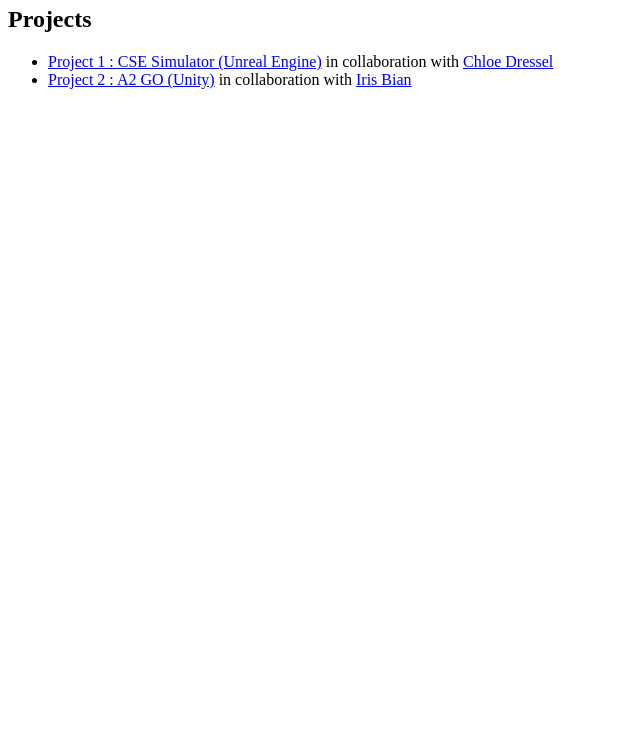
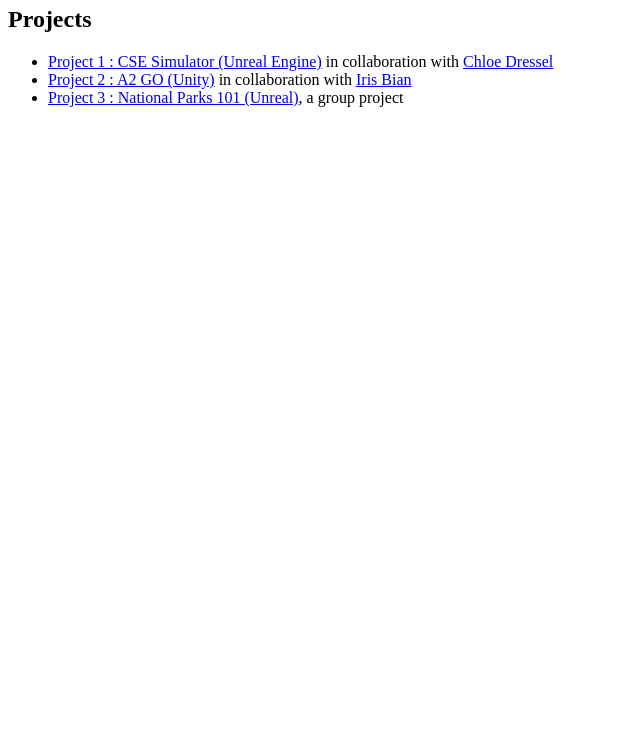
Before and after one commit to bakalr10/bakalr10.github.io, a plain HTML site: page index.html in a window 1280 px wide. Shown: the part 60-800 px from the top of the page, without its empty margins (0-640 px from the left). Drawn offline with Linux system fonts and the light colour scheme.

Commit message:
index updated

```diff
--- a/index.html
+++ b/index.html
@@ -6,6 +6,7 @@
 <ul>
 <li><a href="projects/498-p1.html">Project 1 : CSE Simulator (Unreal Engine)</a> in collaboration with <a href="https://dresselc.github.io">Chloe Dressel</a> </li>
 <li><a href="projects/498-p2.html">Project 2 : A2 GO (Unity)</a> in collaboration with <a href="https://sites.google.com/umich.edu/hanzhibianportfolio/introduction-and-bio">Iris Bian</a> </li>
+<li><a href="projects/498-p3.html">Project 3 : National Parks 101 (Unreal)</a>, a group project </li>
 
 </ul>
 
```
